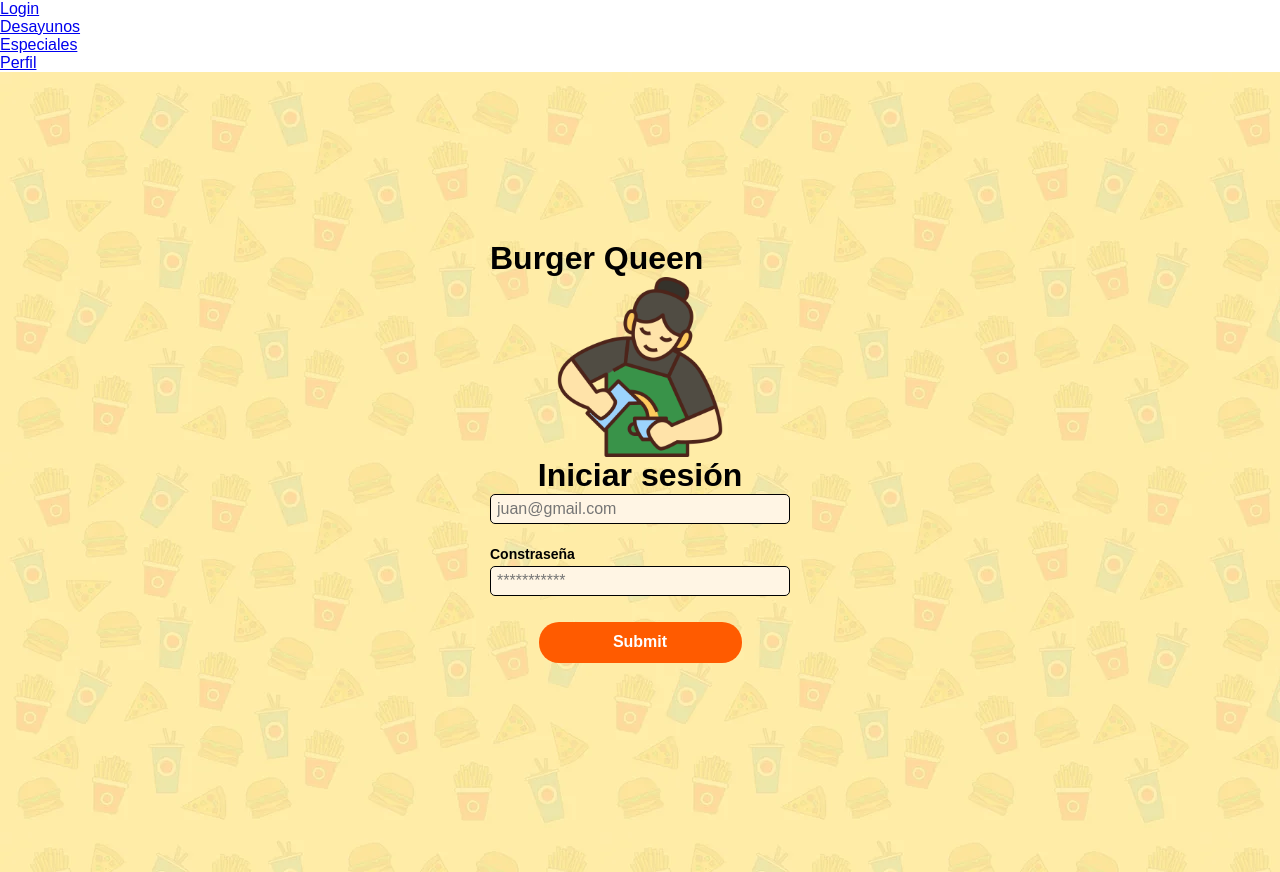
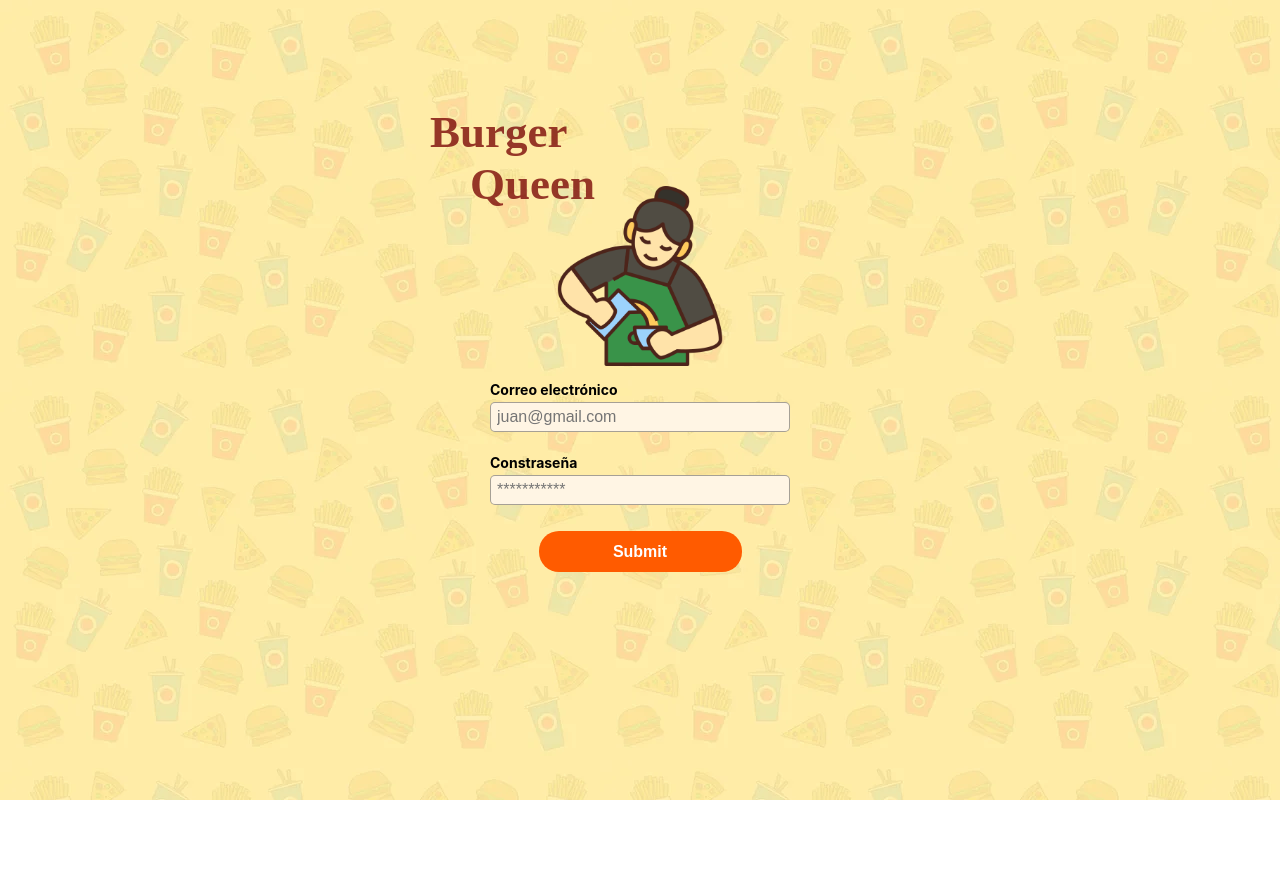
Before and after one commit to olgaabx/LIM018-burger-queen-api-client, a React (Create React App) app in the folder burgerqueen/: page / in a window 1280 px wide. After the commit the page ends 800 px from the top, so only its background shows below. Built offline with nearby package versions, Linux system fonts and the light colour scheme.

Commit message:
ready to tuesday demo

```diff
--- a/burgerqueen/src/App.css
+++ b/burgerqueen/src/App.css
@@ -10,13 +10,8 @@
 }
 
 body {
-    font-family: 'Quicksand', sans-serif;
     margin: 0;
 }
-
-/* .section {
-  background-image: url('./imagens/fondoamarillo.jpg');
-} */
 
 .login {
     width: 100%;
@@ -27,21 +22,31 @@ body {
     place-items: center;
 }
 
-.titlelogin {
-  font-size: 32px;
-  font-weight: bold;
-  text-align: center;
-}
-
 .form-container {
     display: grid;
     grid-template-rows: auto 1fr auto; /*con auto toma el tamaño que desea*/
     width: 300px;
+    position: relative;
+}
+
+.login-titles {
+  font-family: Moo Lah Lah;
+  font-size: 45px;
+  font-weight: bold;
+  margin-bottom: 10px;
+  position: absolute;
+  top: -80px;
+  left: -60px;
+  color: #770101c5;
+}
+
+.login-title-second {
+  margin-left: 40px;
 }
 
 .baristaLogo {
     width: 60%;
-    /* margin-bottom: 20px; */
+    margin-bottom: 15px;
     justify-self: center;
 }
 
@@ -52,21 +57,19 @@ body {
 }
 
 .input {
-    /* background-color: var(--text-input-field);
-    border: none; */
     border-radius: 5px;
     height: 30px;
     font-size: var(--md);
     padding: 6px;
     margin-bottom: 12px;
     background-color: #FFF5E4;
-    border: 1px solid #000000;
+    border: 1px solid #00000059;
 }
 
 .input-email {
     margin-bottom: 22px;
     background-color: #FFF5E4;
-    border: 1px solid #000000;
+    border: 1px solid #00000059;
 }
 
 .form {
--- a/burgerqueen/src/OptionMenu.css
+++ b/burgerqueen/src/OptionMenu.css
@@ -8,8 +8,10 @@
     width: 12%;
     height: 500px;
     margin-left: 0.3%;
+    margin-top: 30px;
+    align-items: center;
+}
 
-}
 .iconMenu{
     display: flex;
    justify-content: center;
@@ -20,6 +22,7 @@
     background-color: #FFEE63;
     border: none;
 }
+
 .iconMenu:hover{
     background-color: rgb(55, 49, 229);
 }
--- a/burgerqueen/src/components/NavBar.jsx
+++ b/burgerqueen/src/components/NavBar.jsx
@@ -1,23 +1,23 @@
-import { NavLink } from "react-router-dom"
+// import { NavLink } from "react-router-dom"
 
 export default function NavBar() {
-  return (
-    <div>
-      <ul>
-        <li>
-            <NavLink to='/'>Login</NavLink>
-        </li>
-        <li>
-            <NavLink to='/desayunos'>Desayunos</NavLink>
-        </li>
-        <li>
-            <NavLink to='/especiales'>Especiales</NavLink>
-        </li>
-        <li>
-            <NavLink to='/perfilesUsuario'>Perfil</NavLink>
-        </li>
+  // return (
+  //   <div>
+  //     <ul>
+  //       <li>
+  //           <NavLink to='/'>Login</NavLink>
+  //       </li>
+  //       <li>
+  //           <NavLink to='/desayunos'>Desayunos</NavLink>
+  //       </li>
+  //       <li>
+  //           <NavLink to='/especiales'>Especiales</NavLink>
+  //       </li>
+  //       <li>
+  //           <NavLink to='/perfilesUsuario'>Perfil</NavLink>
+  //       </li>
 
-      </ul>
-    </div>
-  )
+  //     </ul>
+  //   </div>
+  // )
 }
--- a/burgerqueen/src/pages/login.js
+++ b/burgerqueen/src/pages/login.js
@@ -8,15 +8,12 @@ export const Login = () => {
   const navigate = useNavigate();
   const [email, setEmail] = useState("");
   const [password, setPassword] = useState("");
-  // const BASE_URL = "http://localhost:3000";
-  // const authPath = "/auth";
 
   const loginSubmit = (event) => {
     event.preventDefault();
     console.log(event.target.value)
 
-    // setPassword(event.target.value);
-    if (email === "") {
+    if (email === "" || password === "") {
       alert("Por favor, ingresa tus datos");
     } else {
       auth(email, password)
@@ -32,6 +29,7 @@ export const Login = () => {
         .catch((err) => {
           // console.log("=>", err);
           console.log("error del catch");
+          alert("Los datos ingresados son incorrectos")
         });
     }
   };
@@ -40,13 +38,16 @@ export const Login = () => {
     <>
       <div className='login'>
         <div className='form-container'>
-          <h1>Burger Queen</h1>
+          <div className='login-titles'>
+            <p className='login-title-first'>Burger</p>
+            <p className='login-title-second'>Queen</p>
+          </div>
           <img src={barista} alt='chica barista' className='baristaLogo' />
-          <p className='titlelogin'>Iniciar sesión</p>
+          {/* <p className='titlelogin'>Iniciar sesión</p> */}
           <form action='/' className='form'>
-            {/* <label htmlFor='email' className='label' required>
+            <label htmlFor='email' className='label' required>
               Correo electrónico
-            </label> */}
+            </label>
             <input
               type='text'
               id='email'
```
